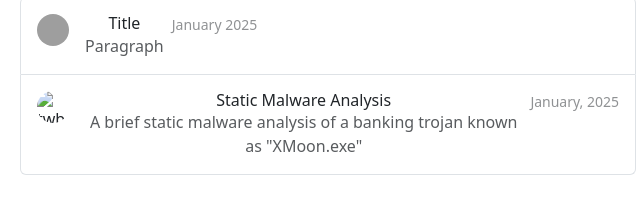
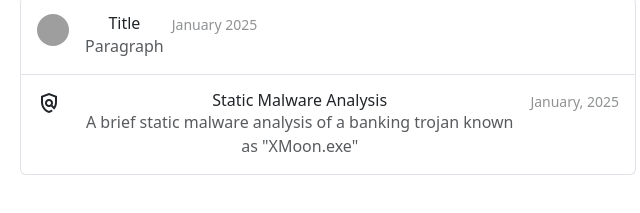
Before and after one commit to jackmcgrath2k/jackmcgrath2k.github.io, a plain HTML site: page cybersecurity.html in a window 1280 px wide. Shown: the part 669-882 px from the top of the page, 312-952 px from the left. Drawn offline with nearby package versions, Linux system fonts and the light colour scheme; grey boxes are pictures that could not be loaded.

Commit message:
Update cybersecurity.html

```diff
--- a/cybersecurity.html
+++ b/cybersecurity.html
@@ -5,6 +5,7 @@
     <meta name="viewport" content="width=device-width, initial-scale=1.0">
     <title>Cybersecurity Page</title>
     <link href="https://cdn.jsdelivr.net/npm/bootstrap@5.3.0/dist/css/bootstrap.min.css" rel="stylesheet">
+    <link rel="stylesheet" href="https://fonts.googleapis.com/css2?family=Material+Symbols+Outlined:opsz,wght,FILL,GRAD@20..48,100..700,0..1,-50..200&icon_names=policy" />
 </head>
 <body>
         <!-- Navigation Bar -->
@@ -60,7 +61,9 @@
       </div>
     </a>
     <a href="docs/xmoon-analysis.pdf" class="list-group-item list-group-item-action d-flex gap-3 py-3" aria-current="true">
-      <img rel="stylesheet" href="https://fonts.googleapis.com/css2?family=Material+Symbols+Outlined:opsz,wght,FILL,GRAD@20..48,100..700,0..1,-50..200&icon_names=policy" alt="twbs" width="32" height="32" class="rounded-circle flex-shrink-0">
+      <span class="material-symbols-outlined" alt="twbs" width="32" height="32" class="rounded-circle flex-shrink-0">
+policy
+      </span>
       <div class="d-flex gap-2 w-100">
         <div>
           <h6 class="mb-0">Static Malware Analysis</h6>
```
